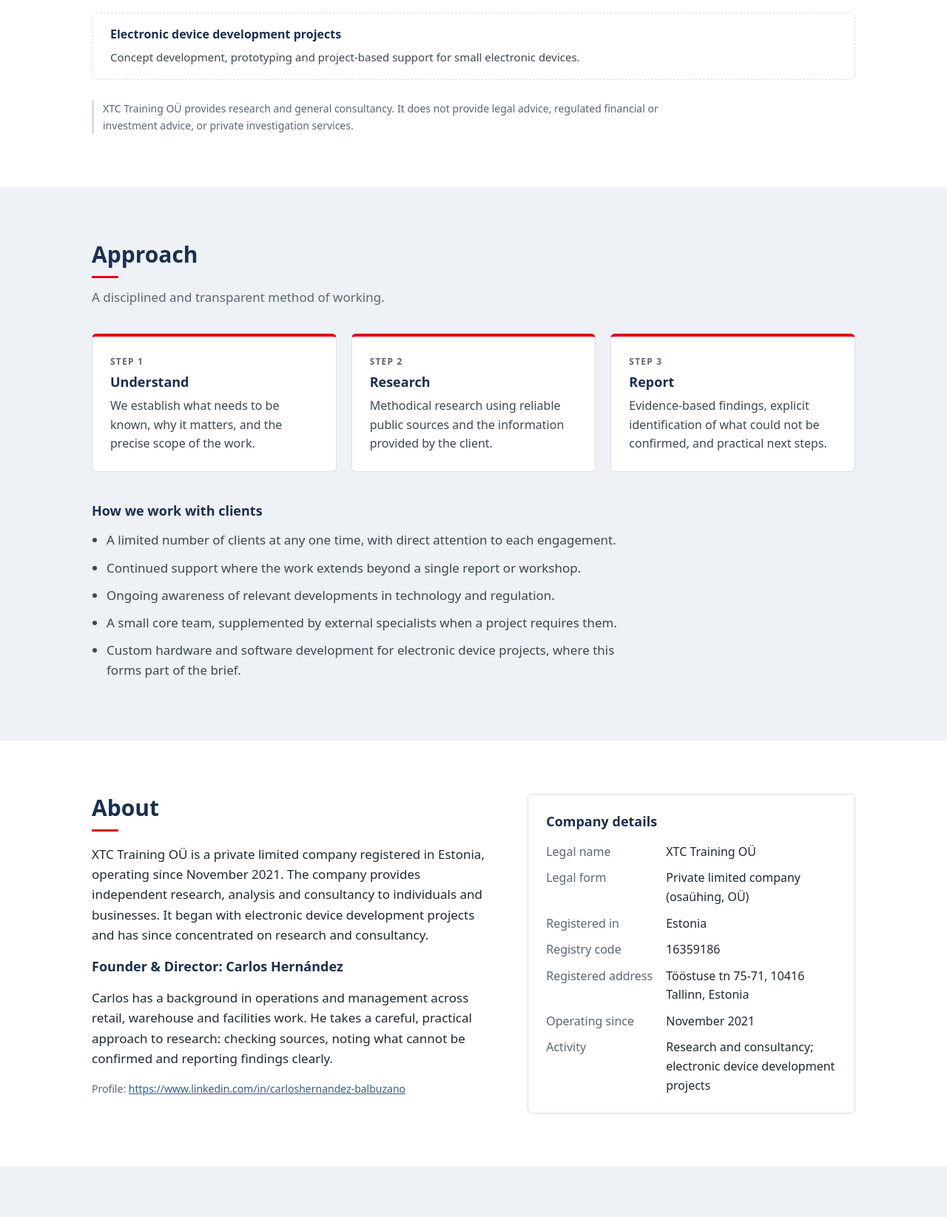
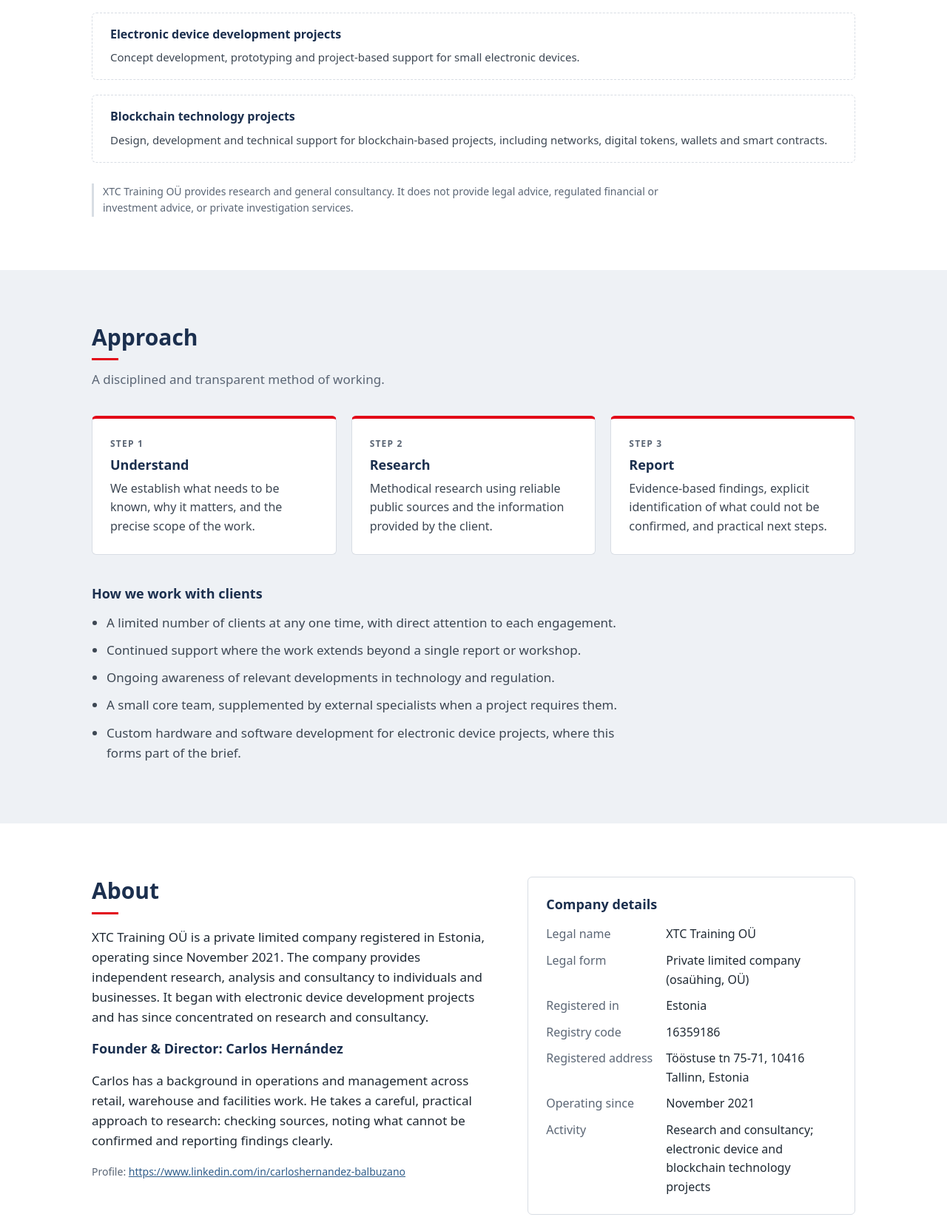
Before and after one commit to yvybitec-Bigbot/xtc-training-site, a plain HTML site: page index.html in a window 1280 px wide. Shown: the part 1241-2886 px from the top of the page at 74% size. Drawn offline with Linux system fonts and the light colour scheme.

Commit message:
Add subtle mention of blockchain technology projects

```diff
--- a/index.html
+++ b/index.html
@@ -4,7 +4,7 @@
   <meta charset="utf-8">
   <meta name="viewport" content="width=device-width, initial-scale=1">
   <title>XTC Training OÜ | Independent research and consultancy</title>
-  <meta name="description" content="XTC Training OÜ is a private limited company registered in Estonia providing independent research, analysis and consultancy for individuals and businesses, and electronic device development projects.">
+  <meta name="description" content="XTC Training OÜ is a private limited company registered in Estonia providing independent research, analysis and consultancy for individuals and businesses, electronic device development and blockchain technology projects.">
   <meta name="robots" content="index, follow">
   <link rel="icon" href="favicon.svg" type="image/svg+xml">
   <link rel="icon" href="favicon-32.png" type="image/png" sizes="32x32">
@@ -75,6 +75,10 @@
             <h3>Electronic device development projects</h3>
             <p>Concept development, prototyping and project-based support for small electronic devices.</p>
           </article>
+          <article class="card card-secondary">
+            <h3>Blockchain technology projects</h3>
+            <p>Design, development and technical support for blockchain-based projects, including networks, digital tokens, wallets and smart contracts.</p>
+          </article>
         </div>
         <p class="disclaimer">XTC Training OÜ provides research and general consultancy. It does not provide legal advice, regulated financial or investment advice, or private investigation services.</p>
       </div>
@@ -127,7 +131,7 @@
             <dt>Registry code</dt><dd>16359186</dd>
             <dt>Registered address</dt><dd>Tööstuse tn 75-71, 10416 Tallinn, Estonia</dd>
             <dt>Operating since</dt><dd>November 2021</dd>
-            <dt>Activity</dt><dd>Research and consultancy; electronic device development projects</dd>
+            <dt>Activity</dt><dd>Research and consultancy; electronic device and blockchain technology projects</dd>
           </dl>
         </aside>
       </div>
```
